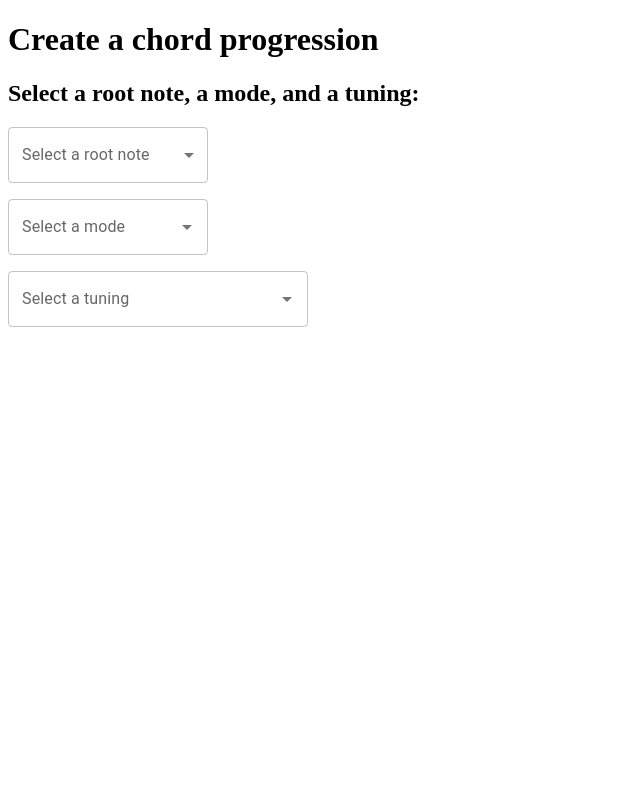
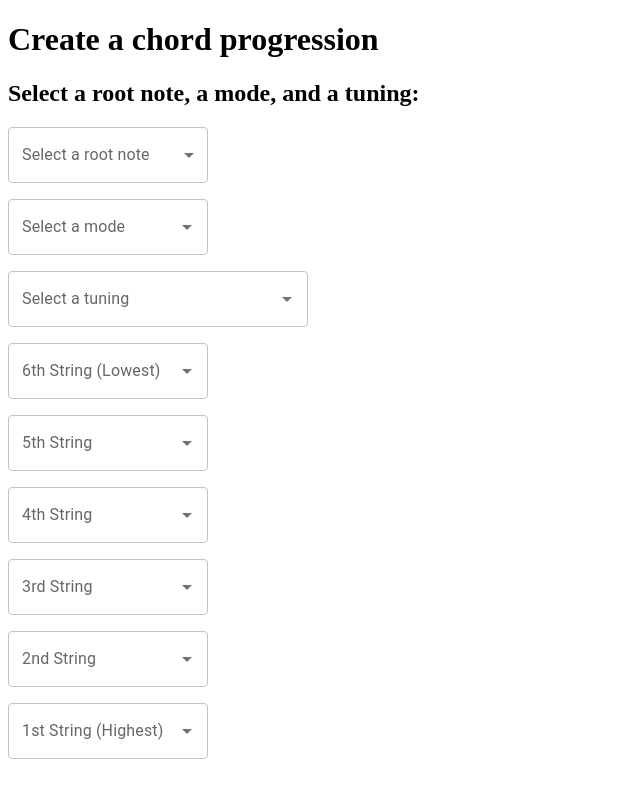
Before and after one commit to stenzeladam/ChordProgressionTSX, a React (Vite) app: page / in a window 1280 px wide. Shown: the whole page, without its empty margins (0-640 px from the left). Built offline with nearby package versions, Linux system fonts and the light colour scheme.

Commit message:
work in progress on adding user specified tunings

```diff
--- a/src/components/SelectTuning.tsx
+++ b/src/components/SelectTuning.tsx
@@ -1,18 +1,7 @@
-import * as React from 'react';
+import React, { useState } from 'react';
 import TextField from '@mui/material/TextField';
 import Autocomplete from '@mui/material/Autocomplete';
-
-export default function ComboBox() {
-  return (
-    <Autocomplete
-      disablePortal
-      id="combo-box-tuning"
-      options={Tuning}
-      sx={{ width: 300 }}
-      renderInput={(params) => <TextField {...params} label="Select a tuning" />}
-    />
-  );
-}
+import UserSpecifiedTuning from './TuningForEachString';
 
 const Tuning = [
   { label: 'E Standard', tuning: "E Standard" },
@@ -27,5 +16,58 @@ const Tuning = [
   { label: 'Drop B', tuning: "Drop B" },
   { label: 'Drop Bb/A#', tuning: "Drop A#" },
   { label: 'Drop A', tuning: "Drop A" },
-  { label: 'Other (user specified)', tuning: "" }
-  ];
+  { label: 'Other (user specified)', tuning: "Other" }
+];
+/*
+interface Props {
+    selectedTuning: string;
+}
+
+export default function StringTunings({ selectedTuning }: Props) {
+    const getTuning = (tuning: string): string[] => {
+        switch(tuning) {
+            case 'E Standard':
+                return ["E", "A", "D", "G", "B", "E"];
+            case 'Eb/D# Standard':
+                    return ["Eb/D#", "Ab/G#", "Db/C#", "Gb/F#", "Bb/A#", "Eb/D#"];
+            default:
+                return [];
+        }
+    };
+
+  return (
+    <Autocomplete
+      disablePortal
+      id="combo-box-tuning"
+      options={Tuning}
+      sx={{ width: 300 }}
+      renderInput={(params) => <TextField {...params} label="Select a tuning" />}
+      //onChange={handleTuningChange}
+    />
+
+  );
+}*/
+
+export default function ComboBox() {
+  const [selectedTuning, setSelectedTuning] = React.useState<string | null>(null);
+
+  const handleTuningChange = (_: any, value: { label: string; tuning: string } | null) => {
+    setSelectedTuning(value?.label || null);
+    let tuning = value?.tuning;
+    console.log("The selected tuning is: ", tuning);
+  };
+
+  return (
+    <div>
+      <Autocomplete
+        disablePortal
+        id="combo-box-tuning"
+        options={Tuning}
+        sx={{ width: 300 }}
+        renderInput={(params) => <TextField {...params} label="Select a tuning" />}
+        onChange={handleTuningChange}
+      />
+
+    </div>
+  );
+}
--- /dev/null
+++ b/src/components/TuningForEachString.tsx
@@ -0,0 +1,107 @@
+import React from 'react';
+import TextField from '@mui/material/TextField';
+import Autocomplete from '@mui/material/Autocomplete';
+/*
+export default function TuningForEachString( { selectedTuning }: { selectedTuning: string }) {
+  const handleInputChange = (event: React.ChangeEvent<{}>, value: string | null) => {
+    console.log("Selected tuning in TUNINGFOREACHSTRING:", value);
+    // Handle any additional logic based on the selected value
+  };
+  return (
+    <div>
+      <Autocomplete
+          key={"6thString"}
+          disablePortal
+          value={selectedTuning}
+          options={["E", "Eb/D#", "D", "Db/C#", "C", "B", "Bb/A#", "A", "Ab/G#", "G", "Gb/F#", "F"]}
+          sx={{ width: 200, marginBottom: 2 }}
+          renderInput={(params) => <TextField {...params} label={`6th String (Lowest)`} />}
+      />
+      <Autocomplete
+          key={"5thString"}
+          disablePortal
+          options={["A", "Ab/G#", "G", "Gb/F#", "F", "E", "Eb/D#", "D", "Db/C#", "C", "B", "Bb/A#"]}
+          sx={{ width: 200, marginBottom: 2 }}
+          renderInput={(params) => <TextField {...params} label={`5th String`} />}
+      />
+      <Autocomplete
+          key={"4thString"}
+          disablePortal
+          options={["D", "Db/C#", "C", "B", "Bb/A#", "A", "Ab/G#", "G", "Gb/F#", "F", "E", "Eb/D#"]}
+          sx={{ width: 200, marginBottom: 2 }}
+          renderInput={(params) => <TextField {...params} label={`4th String`} />}
+      />
+      <Autocomplete
+          key={"3rdString"}
+          disablePortal
+          options={["G", "Gb/F#", "F", "E", "Eb/D#", "D", "Db/C#", "C", "B", "Bb/A#", "A", "Ab/G#"]}
+          sx={{ width: 200, marginBottom: 2 }}
+          renderInput={(params) => <TextField {...params} label={`3rd String`} />}
+      />
+      <Autocomplete
+          key={"2ndString"}
+          disablePortal
+          options={["B", "Bb/A#", "A", "Ab/G#", "G", "Gb/F#", "F", "E", "Eb/D#", "D", "Db/C#", "C"]}
+          sx={{ width: 200, marginBottom: 2 }}
+          renderInput={(params) => <TextField {...params} label={`2nd String`} />}
+      />
+      <Autocomplete
+          key={"1stString"}
+          disablePortal
+          options={["E", "Eb/D#", "D", "Db/C#", "C", "B", "Bb/A#", "A", "Ab/G#", "G", "Gb/F#", "F"]}
+          sx={{ width: 200, marginBottom: 2 }}
+          renderInput={(params) => <TextField {...params} label={`1st String (Highest)`} />}
+      />
+    </div>
+  );
+}*/
+
+// UserSpecifiedTuning.tsx
+export default function UserSpecifiedTuning() {
+  return (
+    <div>
+      <Autocomplete
+          key={"6thString"}
+          disablePortal
+          options={["E", "Eb/D#", "D", "Db/C#", "C", "B", "Bb/A#", "A", "Ab/G#", "G", "Gb/F#", "F"]}
+          sx={{ width: 200, marginBottom: 2 }}
+          renderInput={(params) => <TextField {...params} label={'6th String (Lowest)'} />}
+      />
+      <Autocomplete
+          key={"5thString"}
+          disablePortal
+          options={["A", "Ab/G#", "G", "Gb/F#", "F", "E", "Eb/D#", "D", "Db/C#", "C", "B", "Bb/A#"]}
+          sx={{ width: 200, marginBottom: 2 }}
+          renderInput={(params) => <TextField {...params} label={'5th String'} />}
+      />
+      <Autocomplete
+          key={"4thString"}
+          disablePortal
+          options={["D", "Db/C#", "C", "B", "Bb/A#", "A", "Ab/G#", "G", "Gb/F#", "F", "E", "Eb/D#"]}
+          sx={{ width: 200, marginBottom: 2 }}
+          renderInput={(params) => <TextField {...params} label={'4th String'} />}
+      />
+      <Autocomplete
+          key={"3rdString"}
+          disablePortal
+          options={["G", "Gb/F#", "F", "E", "Eb/D#", "D", "Db/C#", "C", "B", "Bb/A#", "A", "Ab/G#"]}
+          sx={{ width: 200, marginBottom: 2 }}
+          renderInput={(params) => <TextField {...params} label={'3rd String'} />}
+      />
+      <Autocomplete
+          key={"2ndString"}
+          disablePortal
+          options={["B", "Bb/A#", "A", "Ab/G#", "G", "Gb/F#", "F", "E", "Eb/D#", "D", "Db/C#", "C"]}
+          sx={{ width: 200, marginBottom: 2 }}
+          renderInput={(params) => <TextField {...params} label={'2nd String'} />}
+      />
+      <Autocomplete
+          key={"1stString"}
+          disablePortal
+          options={["E", "Eb/D#", "D", "Db/C#", "C", "B", "Bb/A#", "A", "Ab/G#", "G", "Gb/F#", "F"]}
+          sx={{ width: 200, marginBottom: 2 }}
+          renderInput={(params) => <TextField {...params} label={'1st String (Highest)'} />}
+      />
+    </div>
+  );
+}
--- a/src/index.tsx
+++ b/src/index.tsx
@@ -1,9 +1,9 @@
 import React from 'react';
 import ReactDOM from 'react-dom/client';
-import { createRoot } from 'react-dom';
 import SelectRootNote from './components/SelectRootNote';
 import SelectMode from './components/SelectMode'
 import SelectTuning from './components/SelectTuning'
+import TuningForEachString from './components/TuningForEachString';
 import Box from '@mui/material/Box';
 
 
@@ -28,6 +28,7 @@ root.render(
     <SelectRootNote /> {}
     <SelectMode /> {}
     <SelectTuning /> {}
+    <TuningForEachString /> {}
     </Box>
   </React.StrictMode>
 );
```
